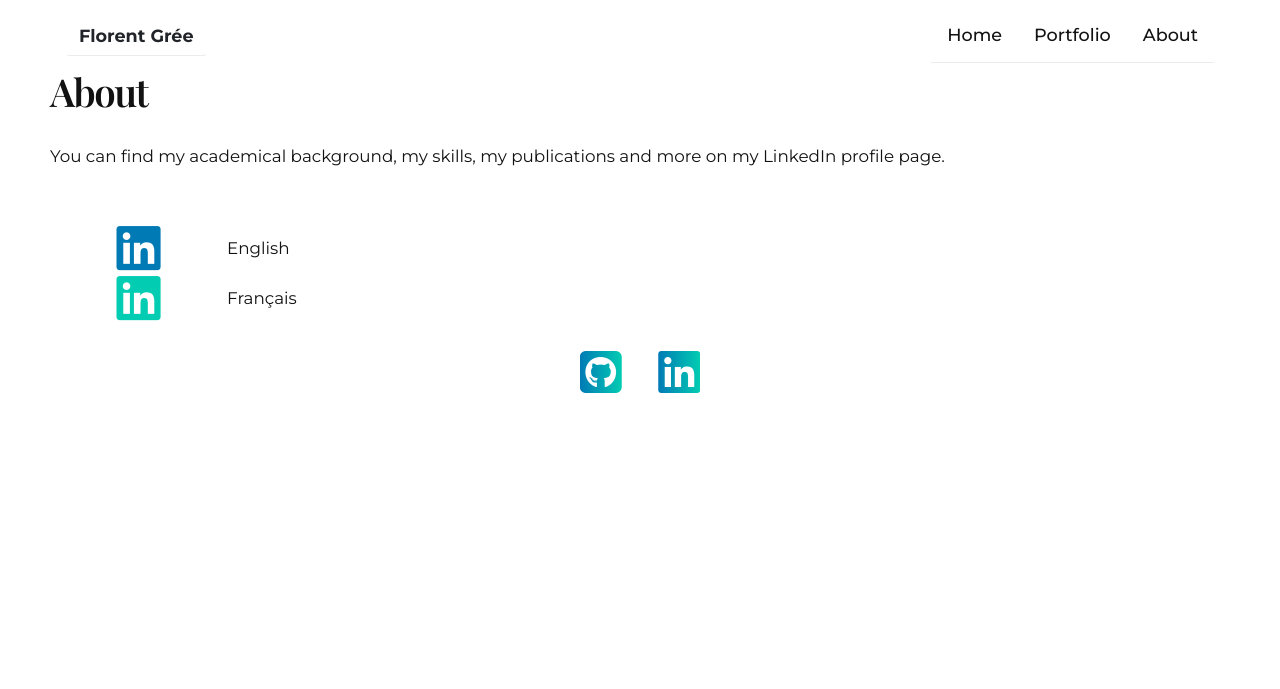
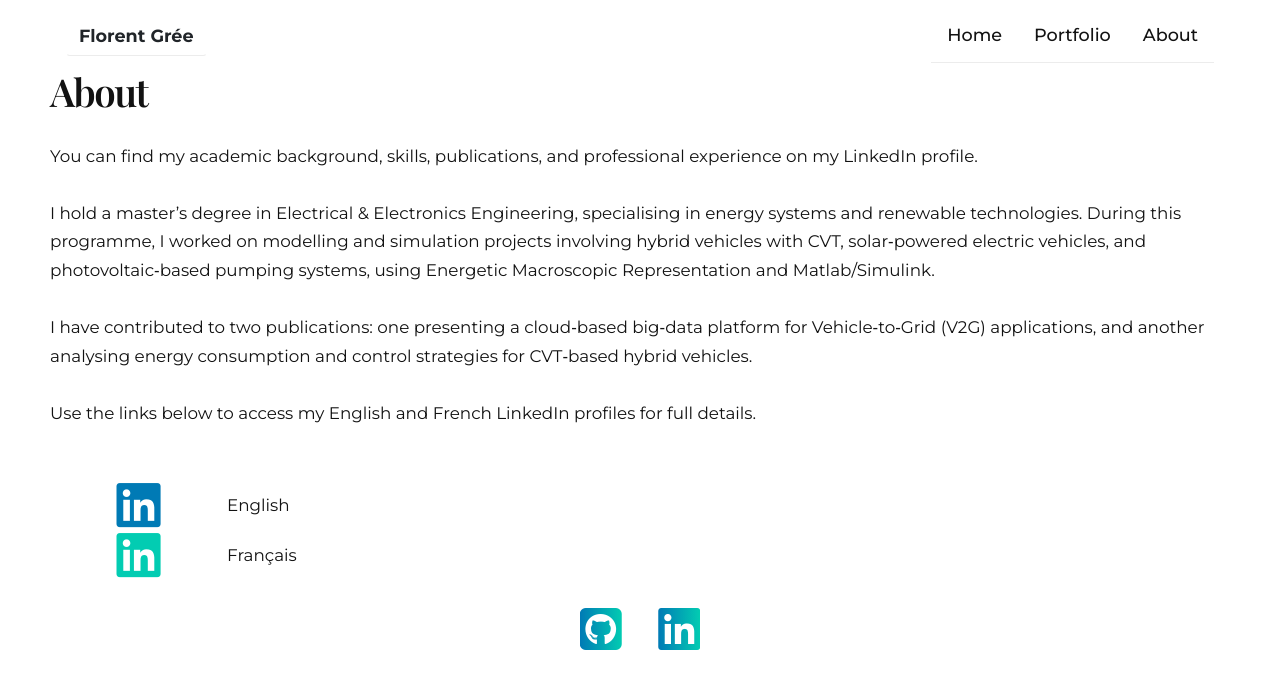
Before and after one commit to FlorentDSGree/florentdsgree.github.io, a Jekyll site: the page built from about.markdown, in a window 1280 px wide. Shown: the top 689 px of the page. Built offline with Jekyll 4.4.1, drawn with Linux system fonts in a browser that asks for light colours; nearby versions of some CDN libraries.

Commit message:
Enhance About section with detailed academic background and publications

```diff
--- a/about.markdown
+++ b/about.markdown
@@ -5,7 +5,13 @@ permalink: /about.html
 ---
 
 <div class="content">
-	You can find my academical background, my skills, my publications and more on my LinkedIn profile page.
+	You can find my academic background, skills, publications, and professional experience on my LinkedIn profile.<br><br>
+
+	I hold a master’s degree in Electrical & Electronics Engineering, specialising in energy systems and renewable technologies. During this programme, I worked on modelling and simulation projects involving hybrid vehicles with CVT, solar‑powered electric vehicles, and photovoltaic‑based pumping systems, using Energetic Macroscopic Representation and Matlab/Simulink.<br><br>
+
+	I have contributed to two publications: one presenting a cloud‑based big‑data platform for Vehicle‑to‑Grid (V2G) applications, and another analysing energy consumption and control strategies for CVT‑based hybrid vehicles.<br><br>
+
+	Use the links below to access my English and French LinkedIn profiles for full details.
 </div>
 <br>
 
```
